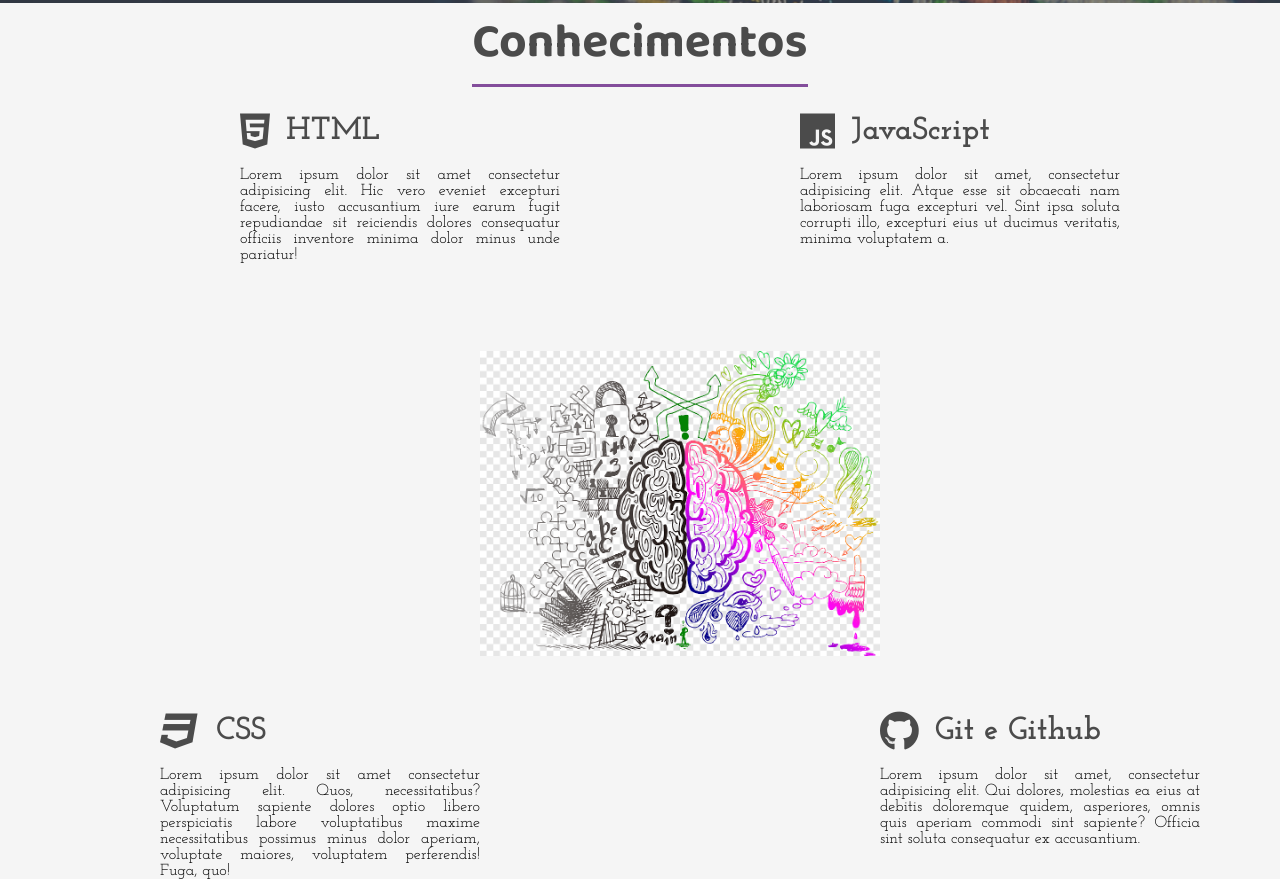
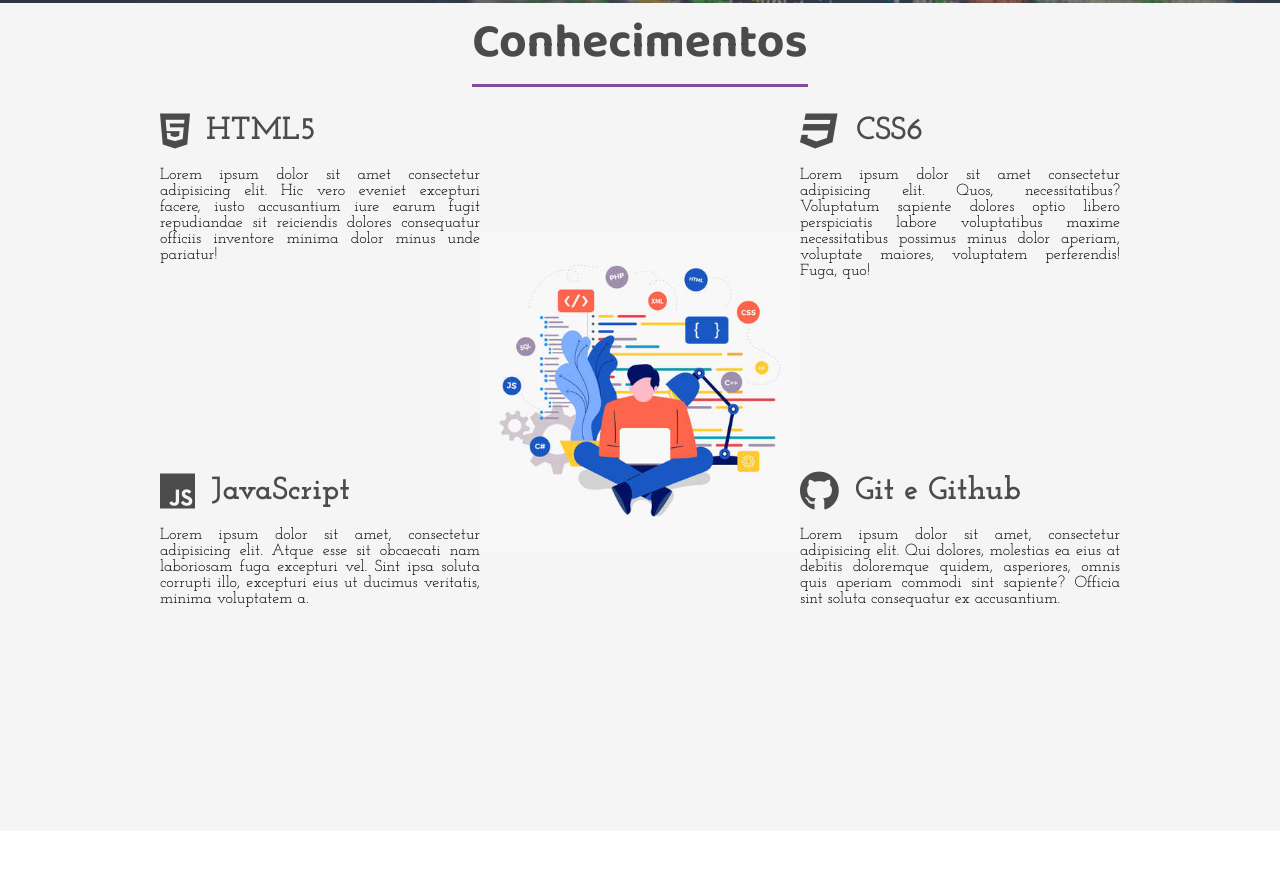
Before and after one commit to junqueirajoao/portfolio, a plain HTML site: page index.html in a window 1280 px wide. Shown: the part 797-1676 px from the top of the page. After the commit the page ends 1628 px from the top, so only its background shows below. Drawn offline with Linux system fonts and the light colour scheme.

Commit message:
Atualizações

```diff
--- a/index.html
+++ b/index.html
@@ -53,19 +53,10 @@
                     <div class="conhecimento">
                         <div class="conhecimento-header">
                             <i class="fab fa-html5"></i>
-                            <h3>HTML</h3>
+                            <h3>HTML5</h3>
                         </div>
                         <div class="conhecimento-text">
                             <p>Lorem ipsum dolor sit amet consectetur adipisicing elit. Hic vero eveniet excepturi facere, iusto accusantium iure earum fugit repudiandae sit reiciendis dolores consequatur officiis inventore minima dolor minus unde pariatur!</p>
-                        </div>
-                    </div>
-                    <div class="conhecimento">
-                        <div class="conhecimento-header">
-                            <i class="fab fa-css3"></i>
-                            <h3>CSS</h3>
-                        </div>
-                        <div class="conhecimento-text">
-                            <p>Lorem ipsum dolor sit amet consectetur adipisicing elit. Quos, necessitatibus? Voluptatum sapiente dolores optio libero perspiciatis labore voluptatibus maxime necessitatibus possimus minus dolor aperiam, voluptate maiores, voluptatem perferendis! Fuga, quo!</p>
                         </div>
                     </div>
                     <div class="conhecimento">
@@ -79,6 +70,16 @@
                     </div>
                     <div class="conhecimento">
                         <div class="conhecimento-header">
+                            <i class="fab fa-css3"></i>
+                            <h3>CSS6</h3>
+                        </div>
+                        <div class="conhecimento-text">
+                            <p>Lorem ipsum dolor sit amet consectetur adipisicing elit. Quos, necessitatibus? Voluptatum sapiente dolores optio libero perspiciatis labore voluptatibus maxime necessitatibus possimus minus dolor aperiam, voluptate maiores, voluptatem perferendis! Fuga, quo!</p>
+                        </div>
+                    </div>
+
+                    <div class="conhecimento">
+                        <div class="conhecimento-header">
                             <i class="fab fa-github"></i>
                             <h3>Git e Github</h3>
                         </div>
@@ -87,7 +88,7 @@
                         </div>
                     </div>
                     <div class="conhecimentos-img-wrapper">
-                        <img src="imagens/conhecimentos2.png" alt="imagem conhecimentos">
+                        <img src="imagens/knowledge.jpg" alt="imagem conhecimentos">
                     </div>
                 </div>
             </section>
--- a/style.css
+++ b/style.css
@@ -243,13 +243,13 @@ header{
 
 
 .conhecimento:nth-child(1){
-    grid-column: 4 / 8;
+    grid-column: 3 / 7;
     grid-row: 1 / 3;
 }
 
 .conhecimento:nth-child(2){
     grid-column: 3 / 7;
-    grid-row: 6 / 8;
+    grid-row: 4 / 8;
 }
 
 .conhecimento:nth-child(3){
@@ -258,8 +258,8 @@ header{
 }
 
 .conhecimento:nth-child(4){
-    grid-column: 12 / 16;
-    grid-row: 6/ 8;
+    grid-column: 11 / 15;
+    grid-row: 4/ 8;
 }
 
 .sessao-conhecimentos{
@@ -288,12 +288,14 @@ header{
 
 .conhecimento-header i{
     font-size: 2.5rem;
+
 }
 
 .conhecimento-header h3{
     font-family: var(--font-secundary);
     font-size: 2rem;
     padding-left: 1rem;
+
 }
 
 .conhecimento-text{
@@ -304,8 +306,8 @@ header{
 
 .conhecimentos-img-wrapper{
     grid-column: 7 / 12;
-    grid-row: 3 / 5;
-    width: 100%;
+    grid-row: 2 / 5;
+    width: 80%;
 }
 
 .conhecimentos-img-wrapper img{
```
Also changed, not shown: imagens/knowledge.jpg (added).
